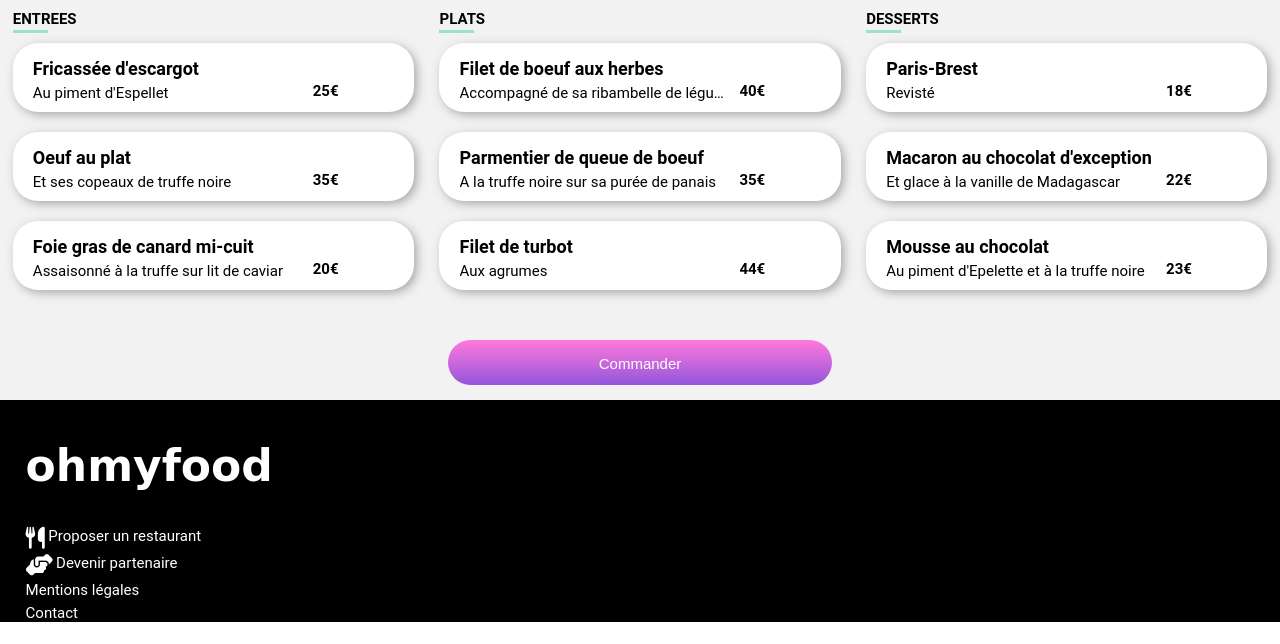
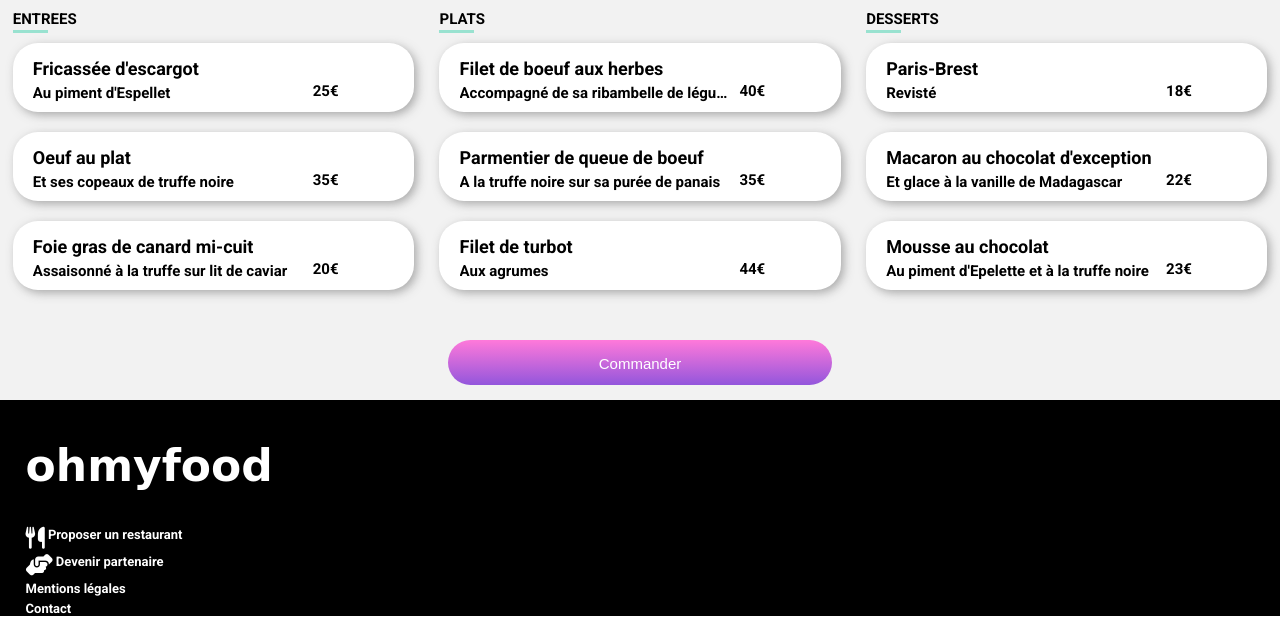
Before and after one commit to Youssefboulahia1999/P3-youssef-boulahia, a plain HTML site: page Page_carte/index.html in a window 1280 px wide. Shown: the part 629-1273 px from the top of the page. Drawn offline with Linux system fonts and the light colour scheme; a web font is replaced by a local one.

Commit message:
index.html

```diff
--- a/Page_carte/index.html
+++ b/Page_carte/index.html
@@ -7,6 +7,7 @@
     <title>La palette du gout</title>
     <link rel="stylesheet" href="style_1.css">
     <script src="https://kit.fontawesome.com/600d47a813.js" crossorigin="anonymous"></script>
+    <link href="https://fonts.googleapis.com/css2?family=Roboto:wght@700&display=swap" rel="stylesheet">
     <link href="https://fonts.googleapis.com/css2?family=Shrikhand&display=swap" rel="stylesheet">
     <link rel="preconnect" href="https://fonts.googleapis.com">
 <link rel="preconnect" href="https://fonts.gstatic.com" crossorigin>
--- a/Page_carte/style_1.css
+++ b/Page_carte/style_1.css
@@ -68,7 +68,6 @@ section.menu{
       position:absolute;
       left:89.9%;
       margin-top:-3px;
-      font-size:30px;
       background: -webkit-linear-gradient(#ff79da, #9356dc);
       -webkit-background-clip: text;
       -webkit-text-fill-color: transparent;
@@ -281,9 +280,10 @@ div.proposer{color:white;display:flex;}
 div.devenir{color:white;display:flex;}
 ul{list-style:none;
 }
-a.footer{font-size:15px;}
+a.footer{font-size:13px;}
 
 p.pa{
+  font-size:13px;
   overflow:initial;
   margin-left:2%;
   width:100%;}
```
